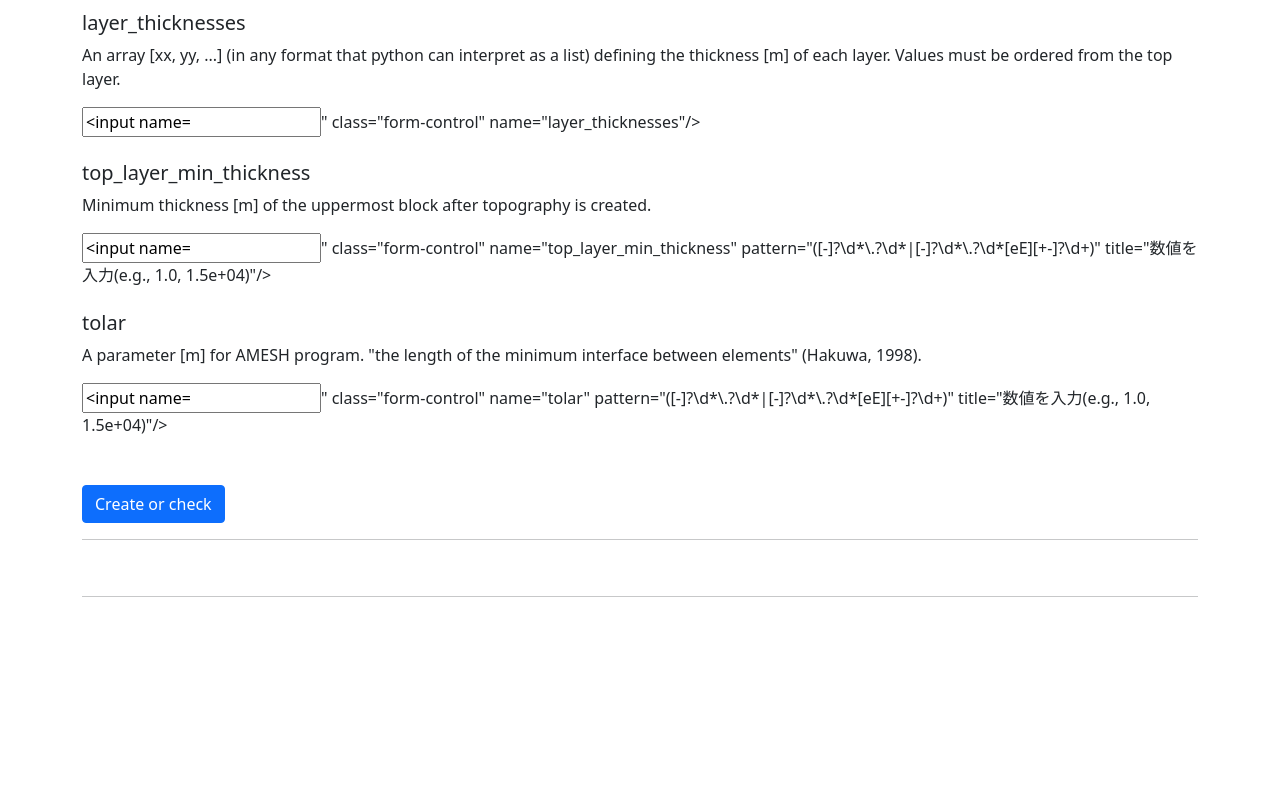
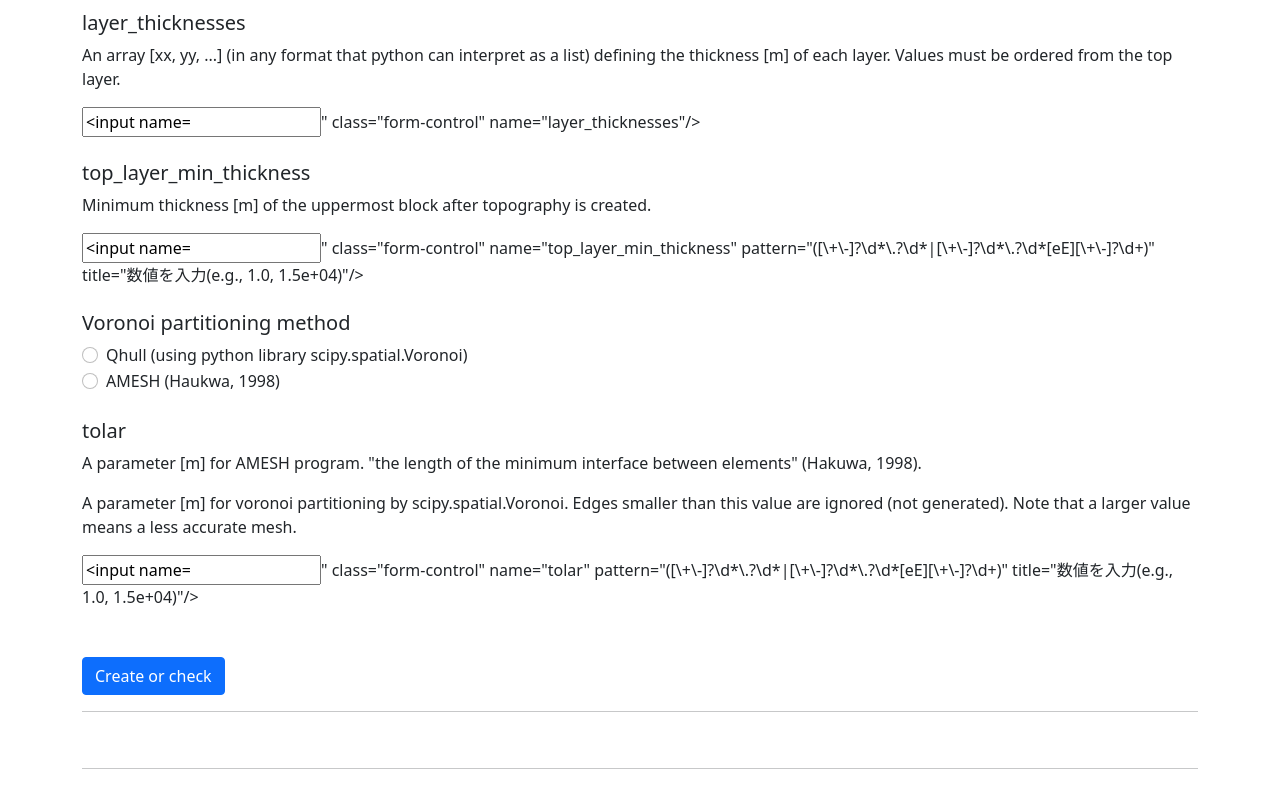
Before and after one commit to umaguron/WEAK3-test, a Flask app: template gui/templates/cmesh2.html in a window 1280 px wide. Shown: the part 973-1758 px from the top of the page. Before the commit the page ends 1570 px from the top, so only its background shows below. Run offline with Flask 3, Linux system fonts and the light colour scheme; the template is opened without the code that fills it, so the values that code supplies are empty, except form fields; form fields are guessed from the names that the template uses; parts of the project's set-up code (start-up, migrations or seed data) failed here and were passed over; some libraries are stand-ins or nearby versions.

Commit message:
[GUI]usesAmeshのオプション追加

```diff
--- a/gui/controller.py
+++ b/gui/controller.py
@@ -215,6 +215,7 @@
             inputIni.amesh_voronoi = _readConfig.InputIni._AmeshVoronoi().read_from_config(config)
             inputIni.mesh.convention = int(request.form['convention'])
             inputIni.atmosphere.includesAtmos = eval(request.form['includesAtmos'])
+            inputIni.amesh_voronoi.usesAmesh = eval(request.form['usesAmesh'])
 
             # create mesh file
             makeGridAmeshVoro.create_mulgrid_with_topo(inputIni)
--- a/gui/templates/amesh_voronoi_create.html
+++ b/gui/templates/amesh_voronoi_create.html
@@ -11,6 +11,7 @@
             $('[name="layer_thicknesses"]').attr('required', false)
             $('[name="tolar"]').attr('required', false)
             $('[name="top_layer_min_thickness"]').attr('required', false)
+            $('[name="usesAmesh"]').attr('required', false)
         } else if ($('[name="createsMesh"]:checked').val()==1) {
             // create new
             $('#create_new').show(speed);
@@ -22,15 +23,29 @@
             $('[name="layer_thicknesses"]').attr('required', true)
             $('[name="tolar"]').attr('required', true)
             $('[name="top_layer_min_thickness"]').attr('required', true)
+            $('[name="usesAmesh"]').attr('required', true)
+        }
+    }
+    function voronoi_method_change_discription(speed) {
+        if ($('[name="usesAmesh"]:checked').val()=="False") {
+            $('#tolar_amesh').hide(speed);
+            $('#tolar_scipy').show(speed);
+        } else if ($('[name="usesAmesh"]:checked').val()=="True"){
+            $('#tolar_amesh').show(speed);
+            $('#tolar_scipy').hide(speed);
         }
     }
     $(document).ready(function(){
-        createmesh_form('fast')
+        createmesh_form('fast');
+        voronoi_method_change_discription('fast');
     });
     $(function () {
         $('[name="createsMesh"]').change(function(){
-            createmesh_form('fast')
-        })
+            createmesh_form('fast');
+        });
+        $('[name="usesAmesh"]').change(function(){
+            voronoi_method_change_discription('fast');
+        });
     });
 </script>
 <style>
@@ -158,10 +173,26 @@
             <div class="invalid-msg">{{TITLE['float']}}</div>
         </div>
         <br>
+        <!-- usesAmesh -->
+        <h5>Voronoi partitioning method</h5>
+        <div class="form-check">
+            <input type="radio" value="False" class="form-check-input" name="usesAmesh" {% if form.usesAmesh == "False" or not form.createsMesh %} checked {% endif %}/>
+            <label class="form-check-label" for="usesAmesh">
+                Qhull (using python library scipy.spatial.Voronoi)
+            </label>
+        </div>
+        <div class="form-check">
+            <input type="radio" value="True" class="form-check-input" name="usesAmesh" {% if form.usesAmesh == "True" %} checked {% endif %}/>
+            <label class="form-check-label" for="usesAmesh">
+                AMESH (Haukwa, 1998)
+            </label>
+        </div>
+        <br>
         <!-- tolar -->
         <div class="form-group">
             <h5>tolar</h5>
-            <p>A parameter [m] for AMESH program. "the length of the minimum interface between elements" (Hakuwa, 1998).</p>
+            <p id="tolar_amesh">A parameter [m] for AMESH program. "the length of the minimum interface between elements" (Hakuwa, 1998).</p>
+            <p id="tolar_scipy">A parameter [m] for voronoi partitioning by scipy.spatial.Voronoi. Edges smaller than this value are ignored (not generated). Note that a larger value means a less accurate mesh.</p>
             <input type="text" {% if form.tolar %} value="{{ form.tolar }}" {% else %} value="20" {% endif %} class="form-control" name="tolar" pattern="{{PATTERN['float']}}" title="{{TITLE['float']}}"/>
             <div class="invalid-msg">{{TITLE['float']}}</div>
         </div>
--- a/gui/templates/cmesh2.html
+++ b/gui/templates/cmesh2.html
@@ -39,6 +39,7 @@
         <input type="hidden" value="{{ form.top_layer_min_thickness }}" class="form-control" name="top_layer_min_thickness" />
         <input type="hidden" value="{{ form.mulgridFileFp }}" class="form-control" name="mulgridFileFp" />
         <input type="hidden" value="{{ form.createsMesh }}" class="form-control" name="createsMesh" />
+        <input type="hidden" value="{{ form.usesAmesh }}" class="form-control" name="usesAmesh" />
         <!--　problemName  -->
         <!-- <div class="form-group">
             <h3><label for="problemName">Name of new problem</label></h3>
```
Also changed, not shown: gui/constants.py (+7 -7 lines).
